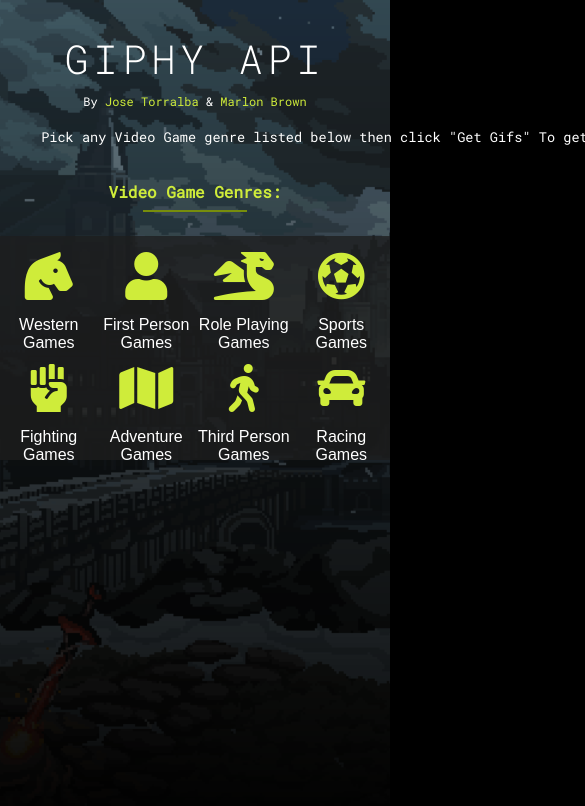
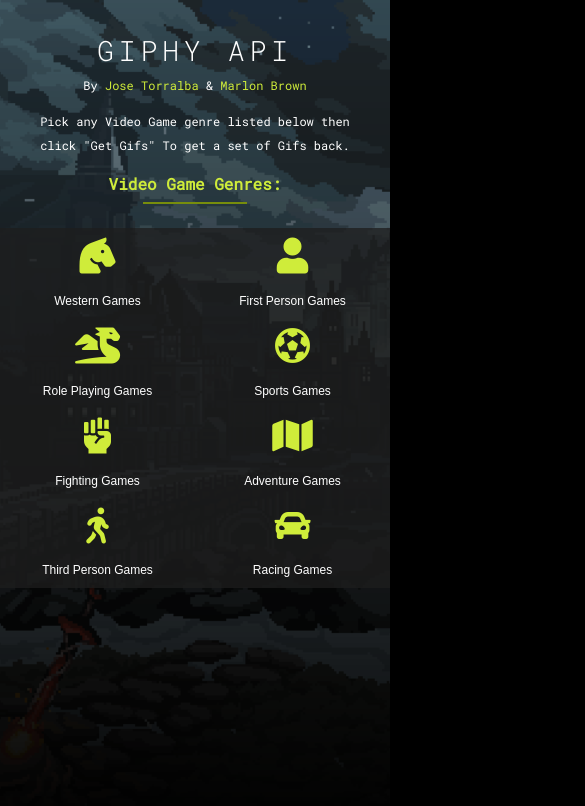
Before and after one commit to JoseTorralba/Giphy-API, a website: page index.html in a window 390 px wide. Shown: the top 806 px of the page, 585 px wide, since content can reach past the window. Drawn offline with nearby package versions, Linux system fonts and the light colour scheme.

Commit message:
now responsive

```diff
--- a/app.js
+++ b/app.js
@@ -36,24 +36,26 @@
         },
     };
 
-    // Loops Through gameGenreObj
+    // Loops Through gameGenreObj object
     for (var key in gameGenreObj) {
         if (gameGenreObj.hasOwnProperty(key)) {
 
-            // Gets ul Tag by Class
+            // Gets div Tag by Class
             const buttonContainer = document.querySelector('.genre-showcase');
 
-            // Creates List Items
-            const createListItem = document.createElement('li');
-            createListItem.classList.add('genre-showcase__list');
+            // Creates Buttons
+            const createListItem = document.createElement('div');
+            createListItem.classList.add('genre-showcase__container');
             createListItem.innerHTML = `
-                <figure class="genre-showcase__fig">
-                    <button class="genre-showcase__btn" value="${gameGenreObj[key]['genre']}">
-                        ${gameGenreObj[key]['genre']}
-                        <i class="${gameGenreObj[key]['icon']} genre-showcase__btn--icon"></i>
-                    </button>
-                </figure>
+
+                <button class="genre-showcase__btn" value="${gameGenreObj[key]['genre']}">
+                    <i class="${gameGenreObj[key]['icon']} genre-showcase__btn--icon"></i>
+                    <p class="genre-showcase__btn--text">${gameGenreObj[key]['genre']}</p>
+
+                </button>
+
             `;
+
             // Appends Create List Item
             buttonContainer.appendChild(createListItem);
         }
@@ -64,6 +66,9 @@
 
     // Gets Genre Button by Class
     var genreButton = document.querySelectorAll('.genre-showcase__btn');
+
+    // Gets Gif Section by class
+    var getGifSection = document.querySelector('.gif-section');
 
     // Genre Button on Click
     genreButton.forEach(function (genreButton) {
@@ -80,6 +85,9 @@
 
     // Submit Button on Click
     submitButton.addEventListener('click', function() {
+
+        getGifSection.style.display = 'block';
+
         var offset = Math.round(Math.random() * 100);
         var query = videoGameGenre;
         var key = "gc7kXsvMsDTr6mMHxbc8FMK8D23EPLG2";
@@ -115,8 +123,8 @@
                 // Display Gifs
                 imgContainer.append(createImg)
                 getGifContainer.append(imgContainer);
+            };
 
-            };
         }).catch(err => {
             console.log('There is and Error of ' + err);
         });
--- a/index.html
+++ b/index.html
@@ -2,39 +2,41 @@
 <html lang="en">
 <head>
     <meta charset="UTF-8">
+    <meta name="viewport" content="width=device-width, initial-scale=1.0">
+    <meta http-equiv="X-UA-Compatible" content="ie=edge">
+    <title>Giphy API</title>
     <!-- CSS -->
     <link rel="stylesheet" href="css/style.css">
     <!-- FONT -->
     <link href="https://fonts.googleapis.com/css?family=Roboto+Mono:300,400" rel="stylesheet">
-        <!-- Font Awesome -->
+    <!-- FONTAWESOME -->
     <link rel="stylesheet" href="https://use.fontawesome.com/releases/v5.7.2/css/all.css" integrity="sha384-fnmOCqbTlWIlj8LyTjo7mOUStjsKC4pOpQbqyi7RrhN7udi9RwhKkMHpvLbHG9Sr" crossorigin="anonymous">
-        <title>Giphy API</title>
 </head>
 <body>
-        <h1 class="primary-heading">Giphy API</h1>
-        <!-- Links -->
-        <p class="sub-text__contributors">
-            By
-            <a href="https://josetorralba.github.io/MMP310/index.html" target="_blank" class="sub-text__contributors--links">
-                Jose Torralba
-            </a>
-            &
-            <a href="#" class="sub-text__contributors--links">
-                Marlon Brown
-            </a>
+    <!-- Selectino Section -->
+    <section class="selection-section">
+        <div class="text-box">
+            <h1 class="text-box__heading">Giphy API</h1>
+            <p class="text-box__contributors">By
+                <a href="http://torralbajose.com/MMP310/" target="_blank" class="text-box__contributors--links">Jose Torralba</a> &
+                <a href="#" class="text-box__contributors--links">Marlon Brown</a>
             </p>
+            <p class="text-box__details">Pick any Video Game genre listed below then click "Get Gifs" To get a set of Gifs back.</p>
+            <h2 class="text-box__sub-heading">Video Game Genres:</h2>
+        </div>
 
-        <p class="sub-text__details">Pick any Video Game genre listed below then click "Get Gifs" To get a set of Gifs back.</p>
-        <h2 class="secondary-heading">Video Game Genres:</h2>
-
-        <!-- Displays Buttons -->
-        <ul class="genre-showcase"></ul>
+        <!-- Display buttons -->
+        <div class="genre-showcase"></div>
 
         <!-- Submit Button -->
         <button href="#gifs" class="submit-btn">Get Gifs</button>
+    </section>
 
+    <!-- Gif Section -->
+    <section class="gif-section">
         <!-- Displays Gifs -->
         <div class="row gif-container" id="gifs"></div>
+    </section>
 
     <!-- jQuery for Animated Scrolling -->
     <script src="https://ajax.googleapis.com/ajax/libs/jquery/1.11.3/jquery.min.js"></script>
--- a/sass/main.scss
+++ b/sass/main.scss
@@ -1,5 +1,16 @@
+// Clears Float
+@mixin clearfix {
+    &::after {
+        content: "";
+        display: table;
+        clear: both;
+    }
+}
 // MEDIA QUERY MANAGER
 @mixin respond($breakpoint) {
+    @if $breakpoint == smaller-phone {
+        @media only screen and (max-width: 25.875em) { @content };
+    }
     @if $breakpoint == phone {
         @media only screen and (max-width: 37.5em) { @content };
     }
@@ -25,25 +36,13 @@
 html {
     background-color: #000;
     font-size: 62.5%;
-
-    @include respond(phone) {
-        font-size: 56.25%; // 1 rem = 9px; 9/16
+    @include respond(phone) { font-size: 56.25%; }
+    @include respond(tablet-landscape) { font-size: 56.25%; }
+    @include respond(tablet-portrait) { font-size: 50%; }
+    @include respond(big-desktop) { font-size: 75%; }
 }
 
-    @include respond(tablet-landscape) {
-        font-size: 56.25%; // 1 rem = 9px; 9/16
-    }
-
-    @include respond(tablet-portrait) {
-        font-size: 50%; // 1 rem = 8px; 8/16 = 50%
-    }
-
-    @include respond(big-desktop) {
-        font-size: 75%; // 1 rem = 12px;
-    }
-}
-
-body {
+.selection-section {
     background-image: url("../img/ds-bg.gif"),
         linear-gradient(to bottom,
             rgba(0, 0, 0, 0.4),
@@ -55,38 +54,31 @@
     color: #fff;
     font-family: 'Roboto Mono', monospace;
     height: 100vh;
+    padding: 0;
     text-align: center;
 }
 
-// Headers
-.primary-heading {
+.gif-section {
+    display: none;
+    padding: 6rem 2rem;
+}
+
+// Text Container
+.text-box {
+    margin: 0 auto;
+
+    &__heading {
         font-weight: 100;
         font-size: 5rem;
         letter-spacing: 5px;
         padding-top: 4rem;
         padding-bottom: 1rem;
         text-transform: uppercase;
-}
-
-.secondary-heading {
-    color: #CFEC3A;
-    font-size: 2rem;
-    padding-top: 2rem;
-
-    &:after {
-        display: block;
-        background-color: #778d0c;
-        content: " ";
-        height: 2px;
-        width: 13rem;
-        margin: 0 auto;
-        margin-top: 1rem;
-        margin-bottom: 3rem;
+        @include respond(smaller-phone) {
+            font-size: 3.5rem;
         }
     }
 
-// Sub Texts
-.sub-text {
     &__contributors {
         font-size: 1.5rem;
 
@@ -104,41 +96,63 @@
     &__details {
         font-size: 1.7rem;
         line-height: 3rem;
+        padding: 2rem 0;
+
+        @include respond(smaller-phone) {
+            font-size: 1.5rem;
+        }
+    }
+
+    &__sub-heading {
+        color: #CFEC3A;
+        font-size: 2rem;
+        padding-top: 2rem;
+
+        &:after {
+            display: block;
+            background-color: #778d0c;
+            content: " ";
+            height: 2px;
+            width: 13rem;
             margin: 0 auto;
-        padding: 2rem;
-        width: 95rem;
+            margin-top: 1rem;
+            margin-bottom: 3rem;
+        }
+
+        @include respond(smaller-phone) {
+            padding-top: 0;
+        }
+    }
+
+    @include respond(tablet-portrait) {
+        max-width: 50rem;
+        padding: 0 3rem;
     }
 }
 
 // List of Buttons
 .genre-showcase {
-    margin-bottom: 35rem;
+    @include clearfix;
 
-    &__list {
-        display: block;
+    &__container {
+        // display: block;
         float: left;
         width: 25%;
-    }
-
-    &__fig {
-        width: 100%;
-        // Height is Important
-        height: 14rem;
-        margin: 0;
         overflow: hidden;
         transition: all .3s;
+
+        @include respond(phone) {
+            width: 50%;
+        }
     }
 
     &__btn {
-        position: relative;
         background-color: rgba(30, 30, 30, 0.76);
         border: none;
         color: #fff;
         display: block;
         font-size: 2rem;
         width: 100%;
-        // Padding is Important
-        padding: 10rem 0;
         transition: all .2s;
 
         &:hover,
@@ -153,10 +167,21 @@
             color: #CFEC3A;
             display: block;
             font-size: 6rem;
-            position: absolute;
-            top: 2rem;
-            left: 50%;
-            transform: translate(-50%);
+            padding: 2rem 0 0;
+
+            @include respond(smaller-phone) {
+                font-size: 4.5rem;
+                padding: 1.2rem 0;
+            }
+
+        }
+
+        &--text {
+            padding: 2rem 0;
+            @include respond(smaller-phone) {
+                font-size: 1.5rem;
+                padding: 1.3rem 0;
+            }
         }
     }
 }
@@ -175,7 +200,7 @@
     padding: 1.5rem 3rem;
     text-transform: uppercase;
     transition: all .2s;
-
+    margin-top: 3rem;
     &:active,
     &:focus {
         background-color: #000;
@@ -196,16 +221,22 @@
 	margin: 0 auto;
     display: grid;
     grid-template-columns: repeat(4, 1fr);
+    grid-gap: 3rem;
+
+
+    @include respond(phone) {
+        grid-template-columns: repeat(2, 1fr);
         grid-gap: 5rem;
+    }
 
     &__gif {
         display: inline-block;
-        height: 25rem;
 
         &--img {
             width: 100%;
             transition: all 0.3s;
             border: 2px transparent;
+
 
             &:hover {
                 transform: scale(1.10);
@@ -222,6 +253,5 @@
 
     @include respond(tablet-portrait) {
         max-width: 100rem;
-        padding: 30rem;
     }
 }
```
Also changed, not shown: css/style.css, 1 other file. Lines whose indentation alone changed are shown as unchanged.
